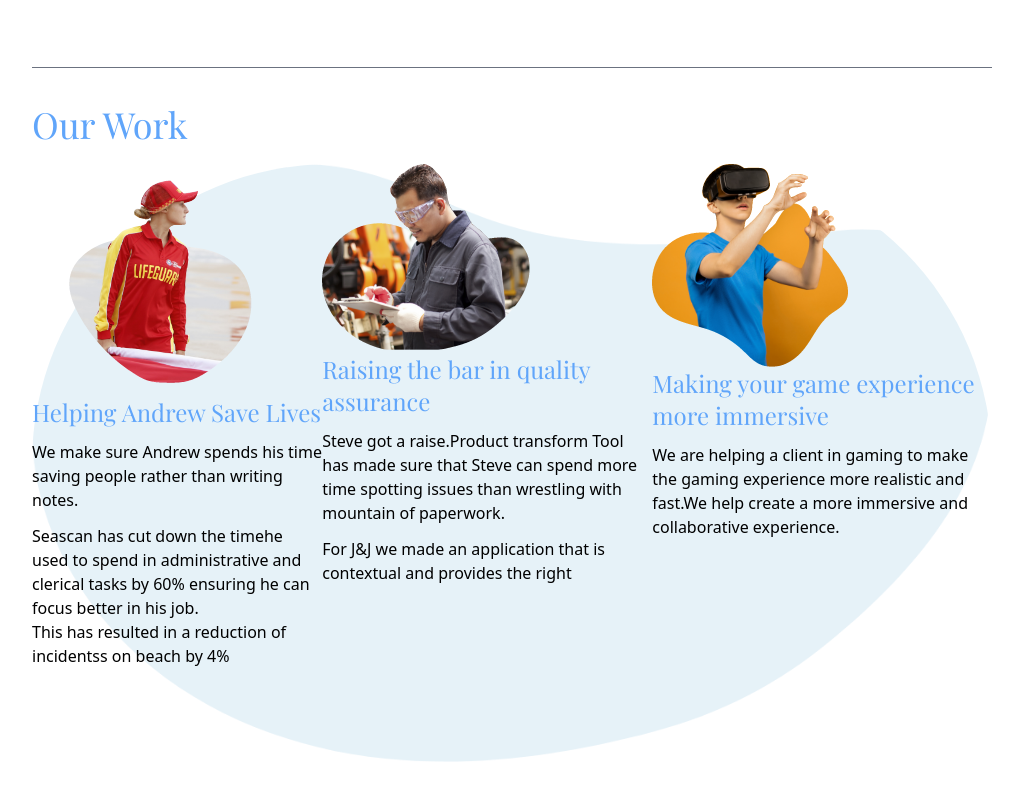
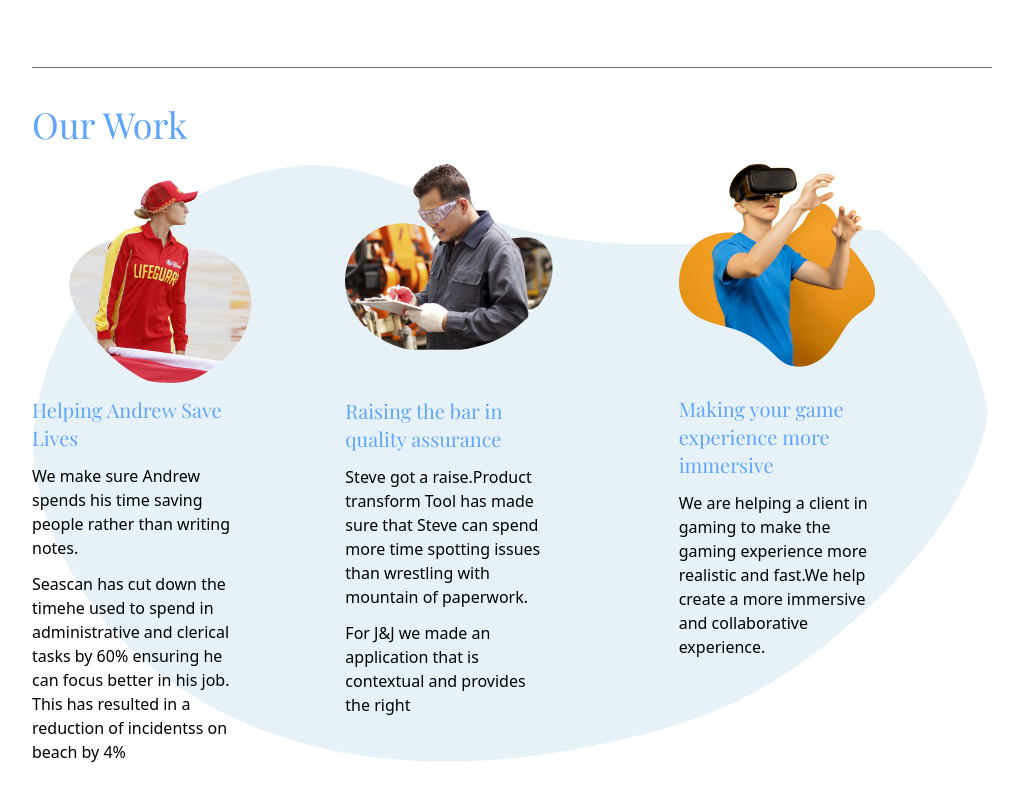
Before and after one commit to aditisah/DigiMoksha_Website, a website built with Vite: page index.html in a window 1280 px wide. Shown: the part 897-1697 px from the top of the page, without its empty margins (128-1147 px from the left). Built offline with nearby package versions, Linux system fonts and the light colour scheme; a web font is replaced by a local one.

Commit message:
change in positioning in section2

```diff
--- a/index.html
+++ b/index.html
@@ -117,14 +117,14 @@
             <div
               class="absolute flex flex-row justify-around z-10 mx-auto w-full"
             >
-              <div id="andrew">
+              <div id="andrew" class="w-1/3">
                 <img
                   src="./assets/andrew2.png"
                   data-aos="fade-up-right"
                   data-aos-duration="800"
                 />
-                <div>
-                  <span class="text-2xl font-playfair font-medium text-blue-400">Helping Andrew Save Lives</span>
+                <div class="w-52">
+                  <span class="text-xl font-playfair font-medium text-blue-400">Helping Andrew Save Lives</span>
                   <p class="font-thin text-left pt-3">
                     We make sure Andrew spends his time saving people rather than
                     writing notes.
@@ -133,32 +133,34 @@
                   <p class="font-thin text-left">This has resulted in a reduction of incidentss on beach by 4%</p>
                 </div>
               </div>
-              <div id="QA">
+              <div id="QA" class="w-1/3">
                 <img
                   src="./assets/QA.png"
                   data-aos="fade-up"
                   data-aos-duration="800"
                 />
-
-                <span class="text-2xl font-playfair font-medium text-blue-400">Raising the bar in quality assurance</span>
+                <div class="w-52 mt-11">
+                  <span class="text-xl font-playfair font-medium text-blue-400">Raising the bar in quality assurance</span>
                 <p class="font-thin text-left pt-3">
                   Steve got a raise.Product transform Tool has made sure that Steve can spend more time spotting issues than wrestling with mountain of paperwork.
                 </p>
                 <p class="font-thin text-left pt-3">For J&J we made an application that is contextual and provides the right</p>
+                </div>
+
               </div>
               <div
                 class="empty-space"
                 data-aos="fade-down"
                 data-aos-once="true"
               ></div>
-              <div id="gaming">
+              <div id="gaming" class="w-1/3 ml-5">
                 <img
                   src="./assets/gamingSmall.png"
                   data-aos="fade-up-left"
                   data-aos-duration="800"
                 />
-                <div>
-                  <span class="text-2xl font-playfair font-medium text-blue-400">Making your game experience more immersive</span>
+                <div class="w-52 mt-7">
+                  <span class="text-xl font-playfair font-medium text-blue-400">Making your game experience more immersive</span>
                   <p class="font-thin text-left pt-3">
                     We are helping a client in gaming to make the gaming experience more realistic and fast.We help create a more immersive and collaborative experience.
                   </p>
@@ -293,7 +295,7 @@
     </div>
 
     <script>
-      AOS.init({ easing: "ease-in-out" });
+      AOS.init();
     </script>
     <script>
 
--- a/js/animate.js
+++ b/js/animate.js
@@ -3,7 +3,7 @@ import 'aos/dist/aos.css';
 
 AOS.init({
     offset: 100,
-    duration: 500,
+    duration: 1000,
     easing: 'ease-in-out',
     delay: 0,
     once: true,
```
